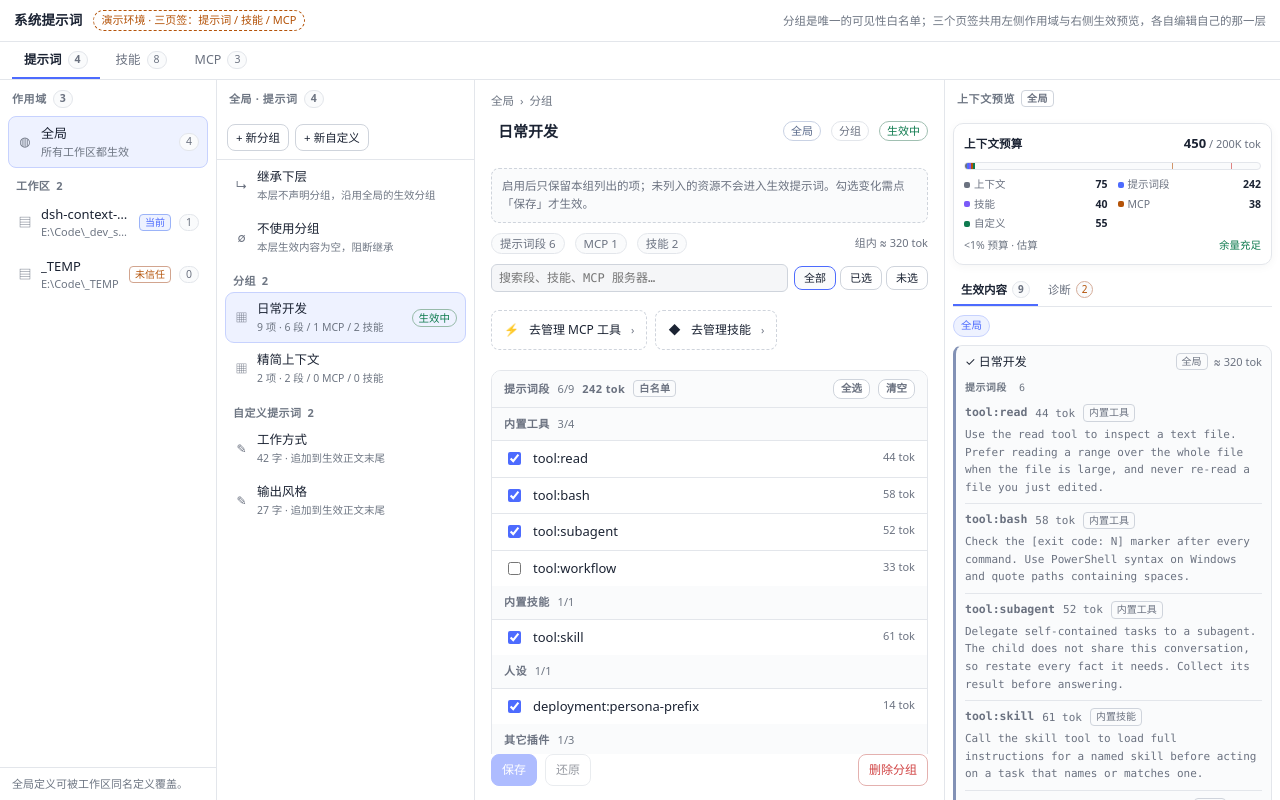
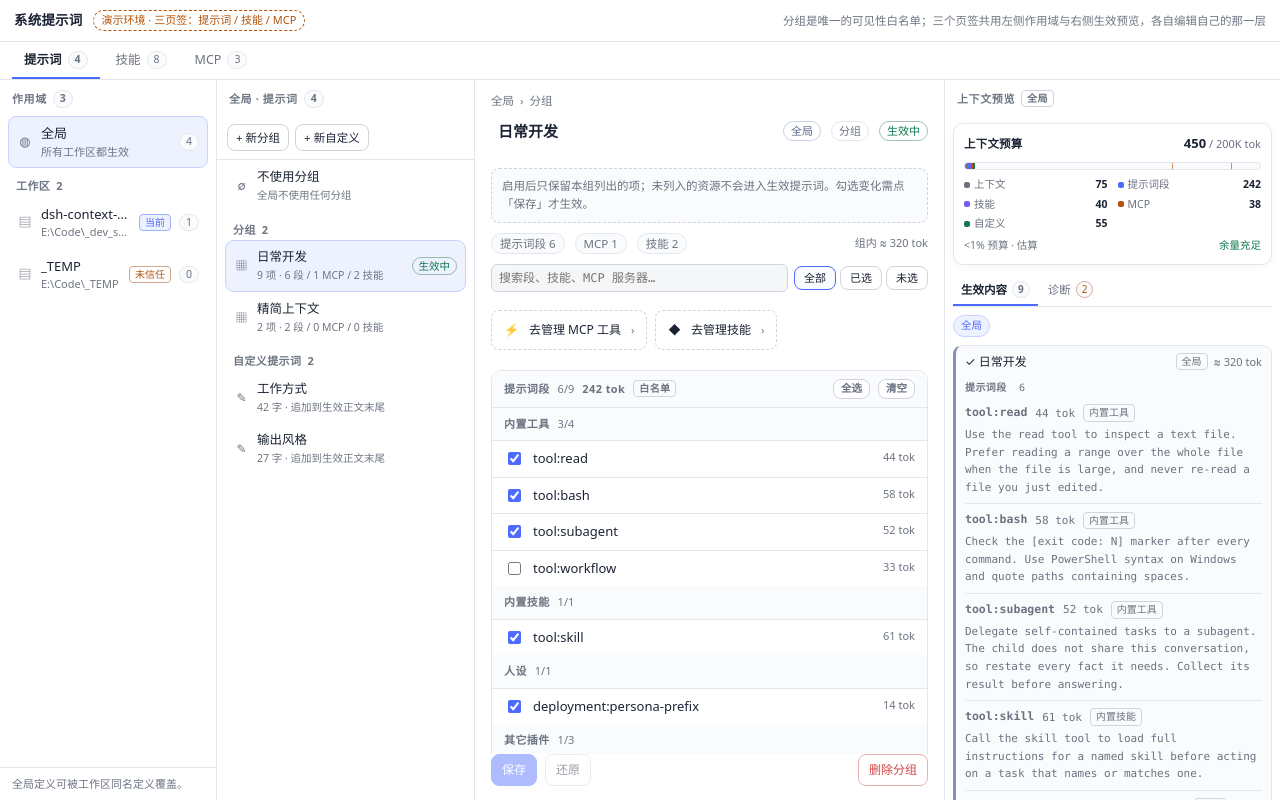
Before and after one commit to izumkineno/dsh-csmm, a React (Vite) app: page / in a window 1280 px wide. Built offline with nearby package versions, Linux system fonts and the light colour scheme.

Commit message:
全局作用域不再显示继承入口

```diff
--- a/src/UI/view/components/ItemList.tsx
+++ b/src/UI/view/components/ItemList.tsx
@@ -18,15 +18,17 @@ function PromptList() {
         <button className="btn small" onClick={() => actions.newCustom()}>+ 新自定义</button>
       </div>
       <div className="scroll">
-        <button className={'item-row' + (activeId === undefined ? ' active' : '')} data-none title="删除本层声明，沿用下层的分组"
-          onClick={() => actions.inheritGroup()}>
-          <span className="i-ico">↳</span><span className="i-main"><span className="i-name">继承下层</span>
-          <span className="i-meta">本层不声明分组，沿用全局的生效分组</span></span>
-        </button>
+        {state.scope.kind === 'workspace' && (
+          <button className={'item-row' + (activeId === undefined ? ' active' : '')} data-none title="删除本层声明，沿用下层的分组"
+            onClick={() => actions.inheritGroup()}>
+            <span className="i-ico">↳</span><span className="i-main"><span className="i-name">继承下层</span>
+            <span className="i-meta">本层不声明分组，沿用全局的生效分组</span></span>
+          </button>
+        )}
         <button className={'item-row' + (activeId === '' ? ' active' : '')} data-none-explicit title="本层显式声明不使用分组，阻断继承"
           onClick={() => actions.setNone()}>
           <span className="i-ico">∅</span><span className="i-main"><span className="i-name">不使用分组</span>
-          <span className="i-meta">本层生效内容为空，阻断继承</span></span>
+          <span className="i-meta">{state.scope.kind === 'workspace' ? '本层生效内容为空，阻断继承' : '全局不使用任何分组'}</span></span>
         </button>
         <div className="rail-sec">分组 <span className="count">{groups.length}</span></div>
         {groups.length === 0 && <div className="sub-empty">该作用域还没有分组</div>}
```
